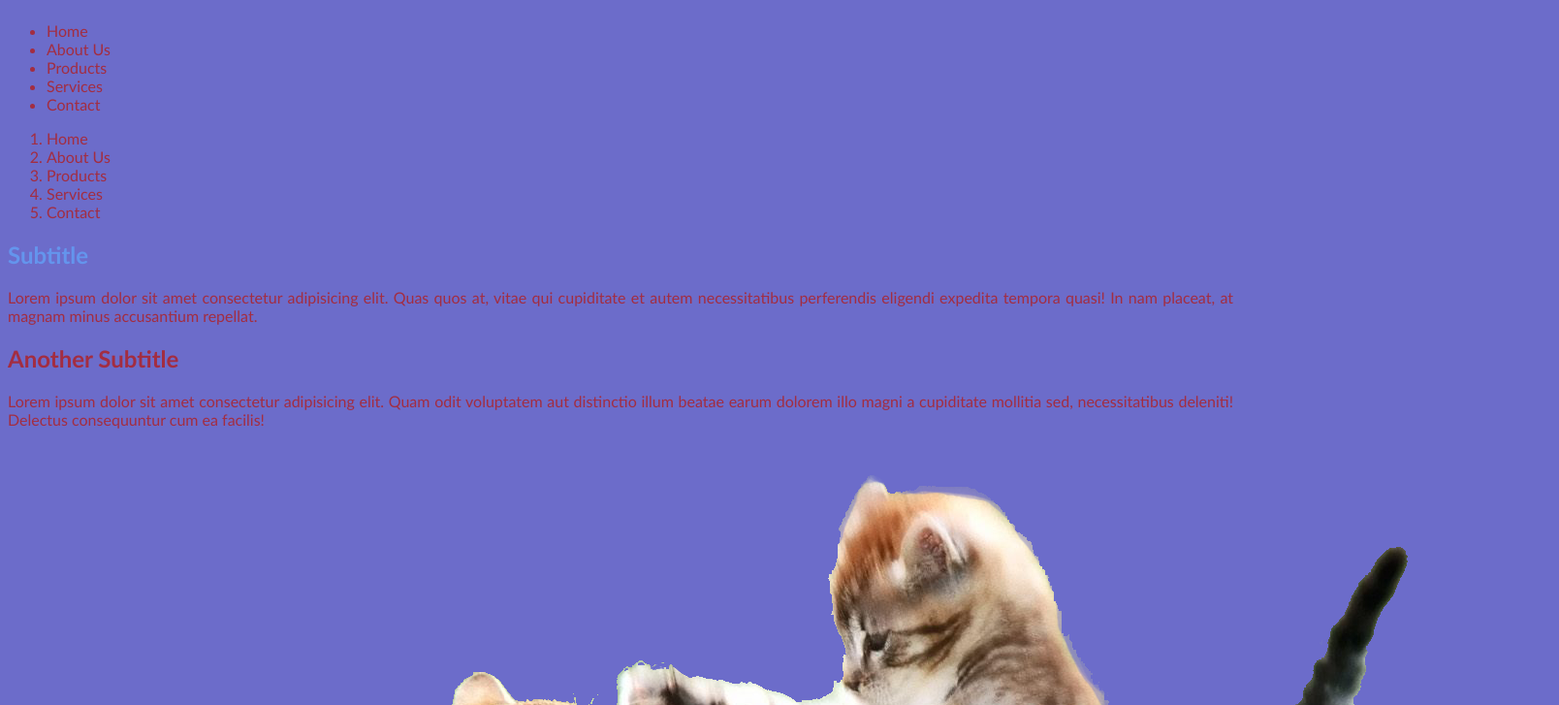
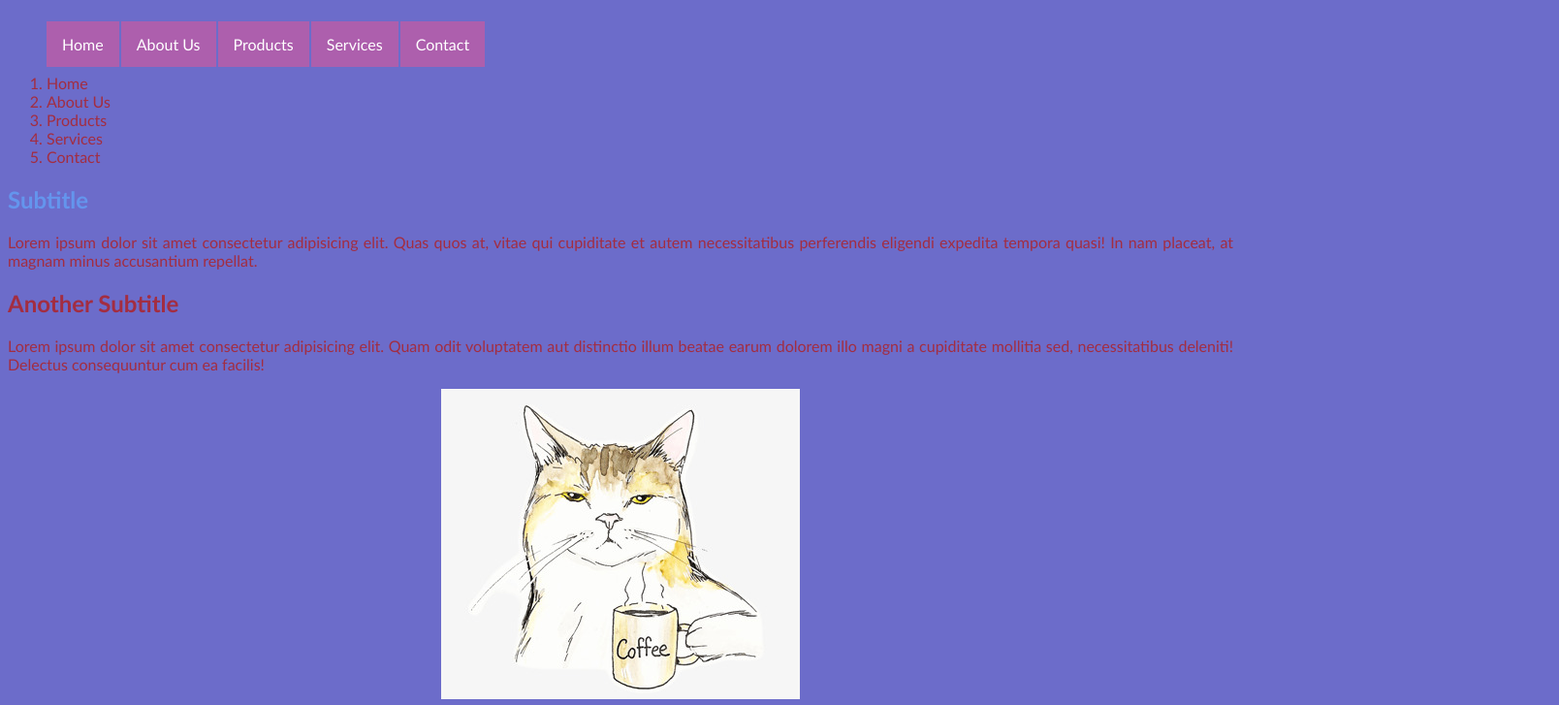
Before and after one commit to AlesitaMolina/219-2.PII, a plain HTML site: page index.html in a window 1280 px wide. Shown: the part 101-828 px from the top of the page at 97% size, 1608 px wide, since content can reach past the window. Drawn offline with Linux system fonts and the light colour scheme.

Commit message:
Horizontal bar + centered image

```diff
--- a/css/mystyles.css
+++ b/css/mystyles.css
@@ -11,3 +11,12 @@ body>section>div>h2{
 body>footer{
     text-align: center;
 }
+body>nav>ul>li{
+    float: left;
+    background-color: rgb(173, 95, 173);
+    display: block;
+    color: white;
+    text-align: center;
+    padding: 14px 16px;
+    margin-right: 2px;
+}
--- a/index.html
+++ b/index.html
@@ -20,6 +20,7 @@
             <li>Services</li>
             <li>Contact</li>
         </ul>
+        <br></br>
         <ol>
                 <li>Home</li>
                 <li>About Us</li>
@@ -40,7 +41,10 @@
     <Article>
         <h2>Another Subtitle</h2>
         <P>Lorem ipsum dolor sit amet consectetur adipisicing elit. Quam odit voluptatem aut distinctio illum beatae earum dolorem illo magni a cupiditate mollitia sed, necessitatibus deleniti! Delectus consequuntur cum ea facilis!</P>
-        <img src="Images/gatitos.png" alt="gatito">
+        <center>
+                <img src="Images/coffee.png" alt="gatito">
+        </center>
+
     </Article>
 </section>
 <footer>
```
Also changed, not shown: Images/coffee.png (added), Images/kittyfe.png (added).
